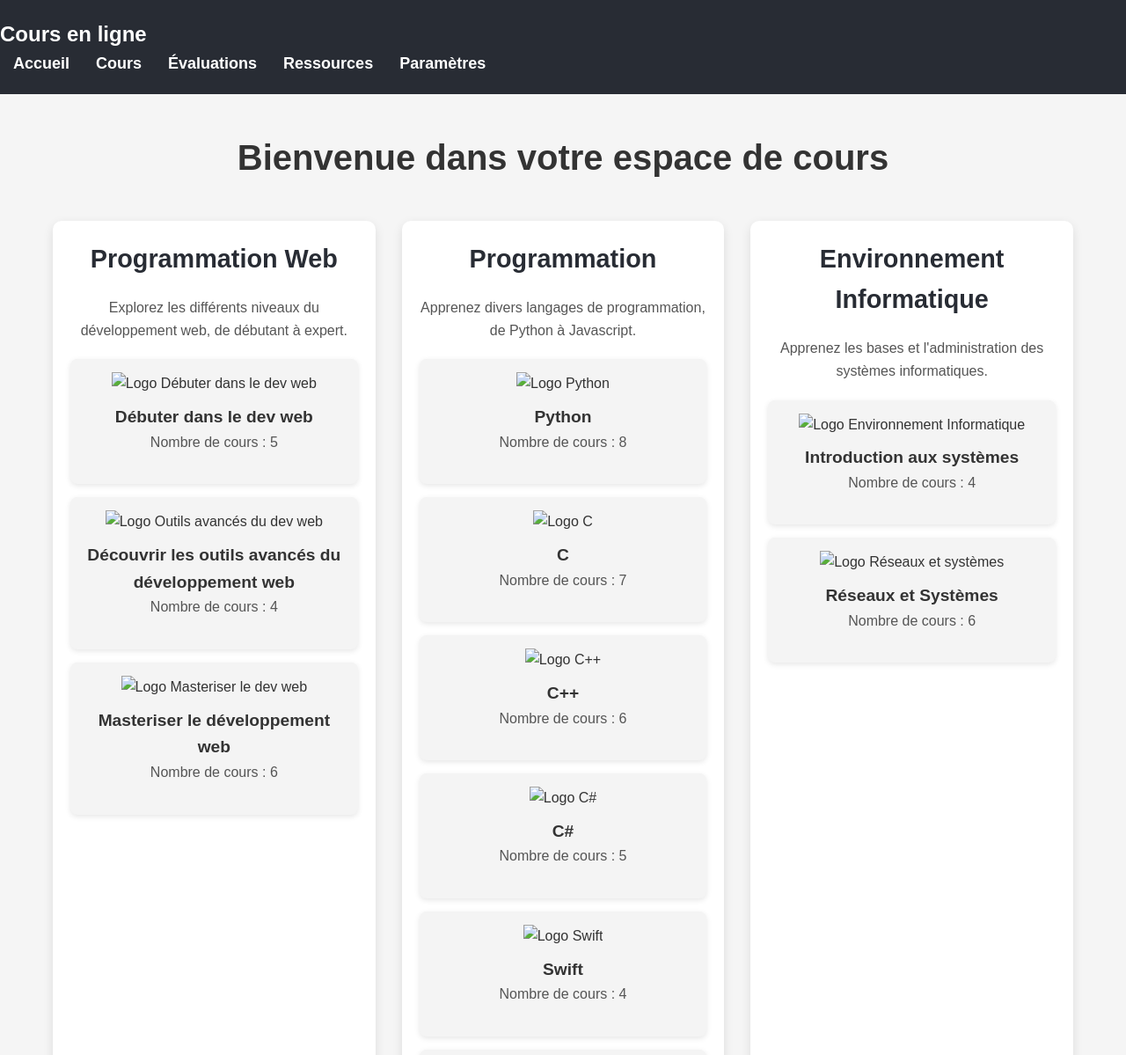
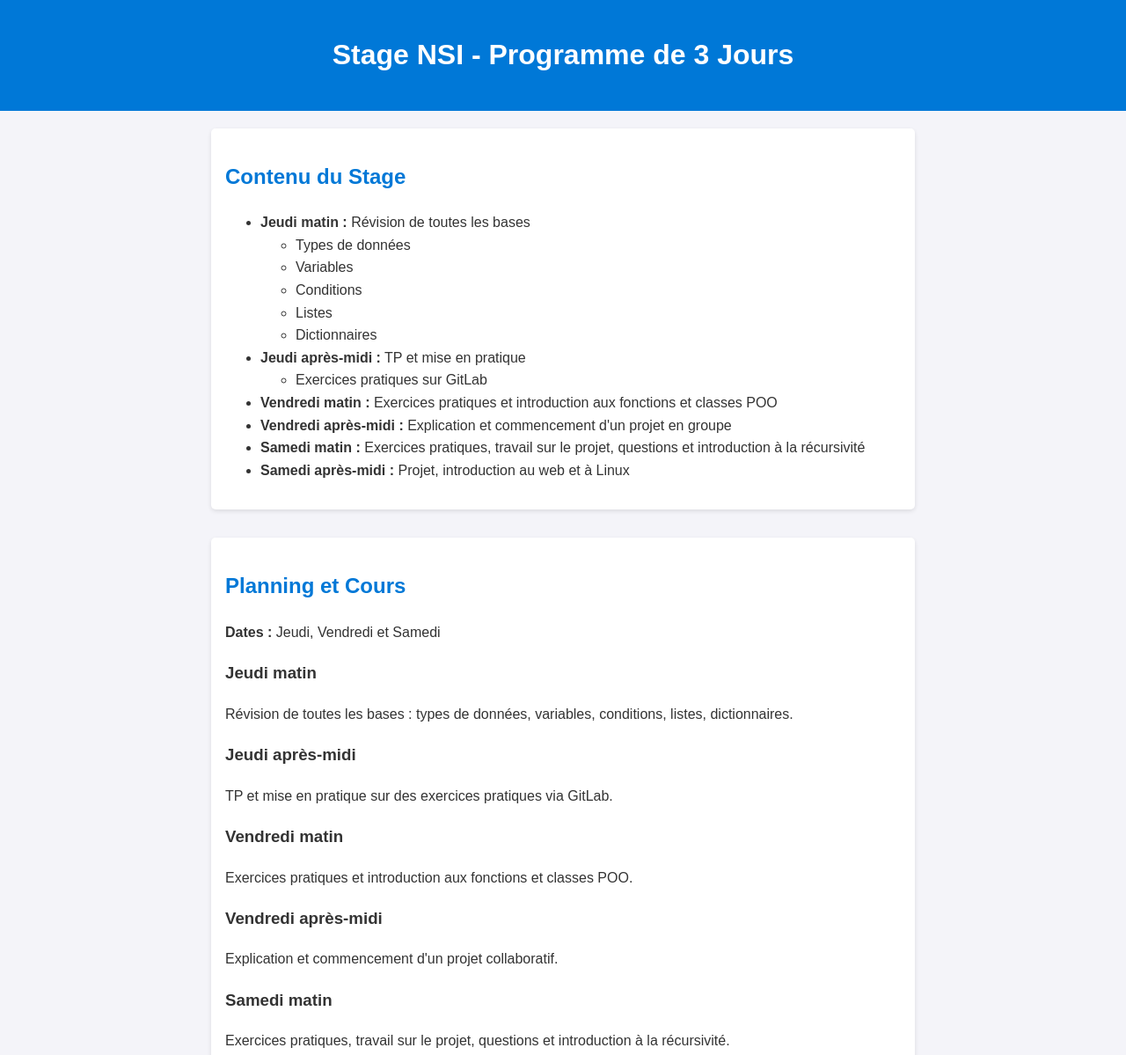
Before and after one commit to Kez0X/FI-, a website: page public/index.html in a window 1280 px wide. Shown: the top 1199 px of the page at 88% size. Drawn offline with Linux system fonts and the light colour scheme.

Commit message:
feat : new index

```diff
--- a/public/css/style.css
+++ /dev/null
@@ -1,168 +0,0 @@
-/* Général */
-* {
-    margin: 0;
-    padding: 0;
-    box-sizing: border-box;
-}
-
-body {
-    font-family: 'Arial', sans-serif;
-    background-color: #f5f5f5;
-    color: #333;
-    line-height: 1.6;
-}
-
-/* Header */
-header {
-    background-color: #282c34;
-    color: white;
-    padding: 20px 0;
-    display: flex;
-    justify-content: space-between;
-    align-items: center;
-}
-
-header .logo a {
-    color: white;
-    text-decoration: none;
-    font-size: 24px;
-    font-weight: bold;
-}
-
-header .menu-toggle {
-    display: none;
-    cursor: pointer;
-    flex-direction: column;
-    justify-content: space-between;
-    height: 20px;
-    width: 30px;
-}
-
-header .menu-toggle span {
-    background-color: white;
-    height: 3px;
-    width: 100%;
-}
-
-header nav ul {
-    list-style: none;
-    display: flex;
-}
-
-header nav ul li {
-    margin: 0 15px;
-}
-
-header nav ul li a {
-    color: white;
-    text-decoration: none;
-    font-weight: bold;
-    font-size: 18px;
-}
-
-header nav ul li a:hover {
-    color: #61dafb;
-}
-
-/* Main */
-main {
-    padding: 40px 20px;
-    max-width: 1200px;
-    margin: 0 auto;
-}
-
-.dashboard h1 {
-    text-align: center;
-    font-size: 2.5rem;
-    color: #333;
-    margin-bottom: 40px;
-}
-
-.categories {
-    display: grid;
-    grid-template-columns: repeat(auto-fill, minmax(280px, 1fr));
-    gap: 30px;
-}
-
-.category-card {
-    background-color: white;
-    border-radius: 10px;
-    box-shadow: 0 4px 12px rgba(0, 0, 0, 0.1);
-    padding: 20px;
-    text-align: center;
-    transition: transform 0.3s ease;
-}
-
-.category-card h2 {
-    font-size: 1.8rem;
-    color: #282c34;
-    margin-bottom: 20px;
-}
-
-.category-card p {
-    color: #555;
-    font-size: 1rem;
-    margin-bottom: 20px;
-}
-
-.card {
-    background-color: #f4f4f4;
-    padding: 15px;
-    border-radius: 8px;
-    box-shadow: 0 2px 6px rgba(0, 0, 0, 0.1);
-    margin-bottom: 15px;
-    transition: transform 0.3s ease;
-}
-
-.card img {
-    width: 50px;
-    height: 50px;
-    margin-bottom: 10px;
-}
-
-.card h3 {
-    font-size: 1.2rem;
-    color: #333;
-}
-
-.card:hover {
-    transform: translateY(-5px);
-}
-
-/* Footer */
-footer {
-    background-color: #282c34;
-    color: white;
-    text-align: center;
-    padding: 20px;
-    margin-top: 50px;
-}
-
-footer p {
-    font-size: 14px;
-}
-
-/* Responsive Design */
-@media (max-width: 768px) {
-    header nav ul {
-        display: none;
-        flex-direction: column;
-        align-items: center;
-    }
-
-    header nav ul li {
-        margin: 10px 0;
-    }
-
-    header .menu-toggle {
-        display: flex;
-    }
-
-    header nav ul.active {
-        display: flex;
-    }
-
-    .dashboard h1 {
-        font-size: 2rem;
-    }
-}
--- a/public/index.html
+++ b/public/index.html
@@ -3,141 +3,116 @@
 <head>
     <meta charset="UTF-8">
     <meta name="viewport" content="width=device-width, initial-scale=1.0">
-    <title>Cours en ligne</title>
-    <link rel="stylesheet" href="css/style.css">
+    <title>Stage NSI - 3 Jours</title>
+    <style>
+        body {
+            font-family: Arial, sans-serif;
+            margin: 0;
+            padding: 0;
+            line-height: 1.6;
+            background-color: #f4f4f9;
+            color: #333;
+        }
+        header {
+            background: #0078d7;
+            color: #fff;
+            padding: 1em 0;
+            text-align: center;
+        }
+        .container {
+            max-width: 800px;
+            margin: auto;
+            padding: 20px;
+        }
+        section {
+            margin-bottom: 2em;
+            padding: 1em;
+            background: #fff;
+            border-radius: 5px;
+            box-shadow: 0 2px 5px rgba(0, 0, 0, 0.1);
+        }
+        section h2 {
+            color: #0078d7;
+        }
+        footer {
+            text-align: center;
+            padding: 1em 0;
+            background: #ddd;
+            color: #555;
+        }
+        .contact {
+            text-align: center;
+        }
+        .contact a {
+            color: #0078d7;
+            text-decoration: none;
+        }
+        .contact a:hover {
+            text-decoration: underline;
+        }
+    </style>
 </head>
 <body>
     <header>
-        <nav>
-            <div class="logo">
-                <a href="#">Cours en ligne</a>
-            </div>
-            <div class="menu-toggle" id="mobile-menu">
-                <span class="bar"></span>
-                <span class="bar"></span>
-                <span class="bar"></span>
-            </div>
-            <ul id="menu">
-                <li><a href="#">Accueil</a></li>
-                <li><a href="#">Cours</a></li>
-                <li><a href="#">Évaluations</a></li>
-                <li><a href="#">Ressources</a></li>
-                <li><a href="#">Paramètres</a></li>
-            </ul>
-        </nav>
+        <h1>Stage NSI - Programme de 3 Jours</h1>
     </header>
 
-    <main>
-        <section class="dashboard">
-            <h1>Bienvenue dans votre espace de cours</h1>
+    <div class="container">
+        <section id="contenu-stage">
+            <h2>Contenu du Stage</h2>
+            <ul>
+                <li><strong>Jeudi matin :</strong> Révision de toutes les bases
+                    <ul>
+                        <li>Types de données</li>
+                        <li>Variables</li>
+                        <li>Conditions</li>
+                        <li>Listes</li>
+                        <li>Dictionnaires</li>
+                    </ul>
+                </li>
+                <li><strong>Jeudi après-midi :</strong> TP et mise en pratique
+                    <ul>
+                        <li>Exercices pratiques sur GitLab</li>
+                    </ul>
+                </li>
+                <li><strong>Vendredi matin :</strong> Exercices pratiques et introduction aux fonctions et classes POO</li>
+                <li><strong>Vendredi après-midi :</strong> Explication et commencement d'un projet en groupe</li>
+                <li><strong>Samedi matin :</strong> Exercices pratiques, travail sur le projet, questions et introduction à la récursivité</li>
+                <li><strong>Samedi après-midi :</strong> Projet, introduction au web et à Linux</li>
+            </ul>
+        </section>
 
-            <div class="categories">
-                <!-- Catégorie Programmation Web -->
-                <div class="category-card">
-                    <h2>Programmation Web</h2>
-                    <p>Explorez les différents niveaux du développement web, de débutant à expert.</p>
-                    <div class="card">
-                        <img src="images/logo-web.png" alt="Logo Débuter dans le dev web">
-                        <h3>Débuter dans le dev web</h3>
-                        <p>Nombre de cours : 5</p>
-                    </div>
-                    <div class="card">
-                        <img src="images/logo-web.png" alt="Logo Outils avancés du dev web">
-                        <h3>Découvrir les outils avancés du développement web</h3>
-                        <p>Nombre de cours : 4</p>
-                    </div>
-                    <div class="card">
-                        <img src="images/logo-web.png" alt="Logo Masteriser le dev web">
-                        <h3>Masteriser le développement web</h3>
-                        <p>Nombre de cours : 6</p>
-                    </div>
-                </div>
-
-                <!-- Catégorie Programmation -->
-                <div class="category-card">
-                    <h2>Programmation</h2>
-                    <p>Apprenez divers langages de programmation, de Python à Javascript.</p>
-                    <div class="card">
-                        <img src="images/logo-python.png" alt="Logo Python">
-                        <h3>Python</h3>
-                        <p>Nombre de cours : 8</p>
-                    </div>
-                    <div class="card">
-                        <img src="images/logo-c.png" alt="Logo C">
-                        <h3>C</h3>
-                        <p>Nombre de cours : 7</p>
-                    </div>
-                    <div class="card">
-                        <img src="images/logo-cpp.png" alt="Logo C++">
-                        <h3>C++</h3>
-                        <p>Nombre de cours : 6</p>
-                    </div>
-                    <div class="card">
-                        <img src="images/logo-csharp.png" alt="Logo C#">
-                        <h3>C#</h3>
-                        <p>Nombre de cours : 5</p>
-                    </div>
-                    <div class="card">
-                        <img src="images/logo-swift.png" alt="Logo Swift">
-                        <h3>Swift</h3>
-                        <p>Nombre de cours : 4</p>
-                    </div>
-                    <div class="card">
-                        <img src="images/logo-javascript.png" alt="Logo Javascript">
-                        <h3>Javascript</h3>
-                        <p>Nombre de cours : 7</p>
-                    </div>
-                    <div class="card">
-                        <img src="images/logo-bash.png" alt="Logo Bash">
-                        <h3>Bash</h3>
-                        <p>Nombre de cours : 3</p>
-                    </div>
-                </div>
-
-                <!-- Catégorie Environnement Informatique -->
-                <div class="category-card">
-                    <h2>Environnement Informatique</h2>
-                    <p>Apprenez les bases et l'administration des systèmes informatiques.</p>
-                    <div class="card">
-                        <img src="images/logo-enviro.png" alt="Logo Environnement Informatique">
-                        <h3>Introduction aux systèmes</h3>
-                        <p>Nombre de cours : 4</p>
-                    </div>
-                    <div class="card">
-                        <img src="images/logo-enviro.png" alt="Logo Réseaux et systèmes">
-                        <h3>Réseaux et Systèmes</h3>
-                        <p>Nombre de cours : 6</p>
-                    </div>
-                </div>
-
-                <!-- Catégorie Bureautique -->
-                <div class="category-card">
-                    <h2>Bureautique</h2>
-                    <p>Apprenez à maîtriser les outils bureautiques essentiels pour le travail de bureau.</p>
-                    <div class="card">
-                        <img src="images/logo-excel.png" alt="Logo Excel">
-                        <h3>Excel</h3>
-                        <p>Nombre de cours : 10</p>
-                    </div>
-                    <div class="card">
-                        <img src="images/logo-word.png" alt="Logo Word">
-                        <h3>Word</h3>
-                        <p>Nombre de cours : 8</p>
-                    </div>
-                    <div class="card">
-                        <img src="images/logo-powerpoint.png" alt="Logo PowerPoint">
-                        <h3>PowerPoint</h3>
-                        <p>Nombre de cours : 6</p>
-                    </div>
-                </div>
+        <section id="cours">
+            <h2>Planning et Cours</h2>
+            <p><strong>Dates :</strong> Jeudi, Vendredi et Samedi</p>
+            <div>
+                <h3>Jeudi matin</h3>
+                <p>Révision de toutes les bases : types de données, variables, conditions, listes, dictionnaires.</p>
+                <h3>Jeudi après-midi</h3>
+                <p>TP et mise en pratique sur des exercices pratiques via GitLab.</p>
+                <h3>Vendredi matin</h3>
+                <p>Exercices pratiques et introduction aux fonctions et classes POO.</p>
+                <h3>Vendredi après-midi</h3>
+                <p>Explication et commencement d'un projet collaboratif.</p>
+                <h3>Samedi matin</h3>
+                <p>Exercices pratiques, travail sur le projet, questions et introduction à la récursivité.</p>
+                <h3>Samedi après-midi</h3>
+                <p>Projet, introduction au web et à Linux.</p>
             </div>
         </section>
-    </main>
+
+        <section id="contact">
+            <h2>Contact</h2>
+            <p>Pour toute question ou information supplémentaire, vous pouvez nous écrire à :</p>
+            <div class="contact">
+                <a href="mailto:info@nsi-stage.com">info@nsi-stage.com</a>
+            </div>
+            <p>Découvrez également mon portfolio ici : <a href="https://monportfolio.com" target="_blank">monportfolio.com</a></p>
+        </section>
+    </div>
 
     <footer>
-        <p>&copy; 2024 Cours en ligne. Tous droits réservés.</p>
+        <p>&copy; 2024 Stage NSI. Tous droits réservés.</p>
     </footer>
-
-    <script src="js/script.js"></script>
 </body>
 </html>
```
Also changed, not shown: public/js/script.js (deleted, +0 -17 lines).
